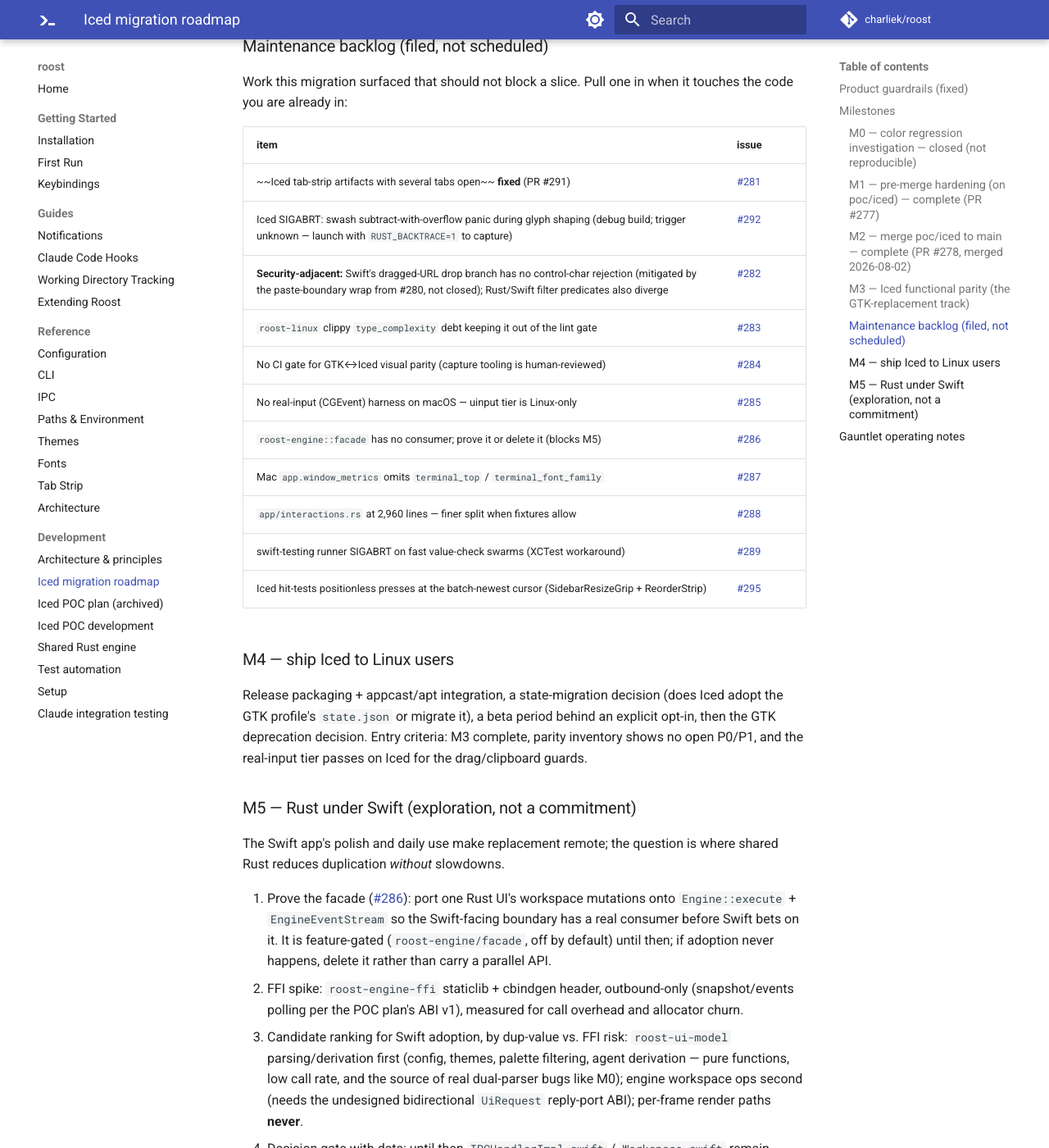
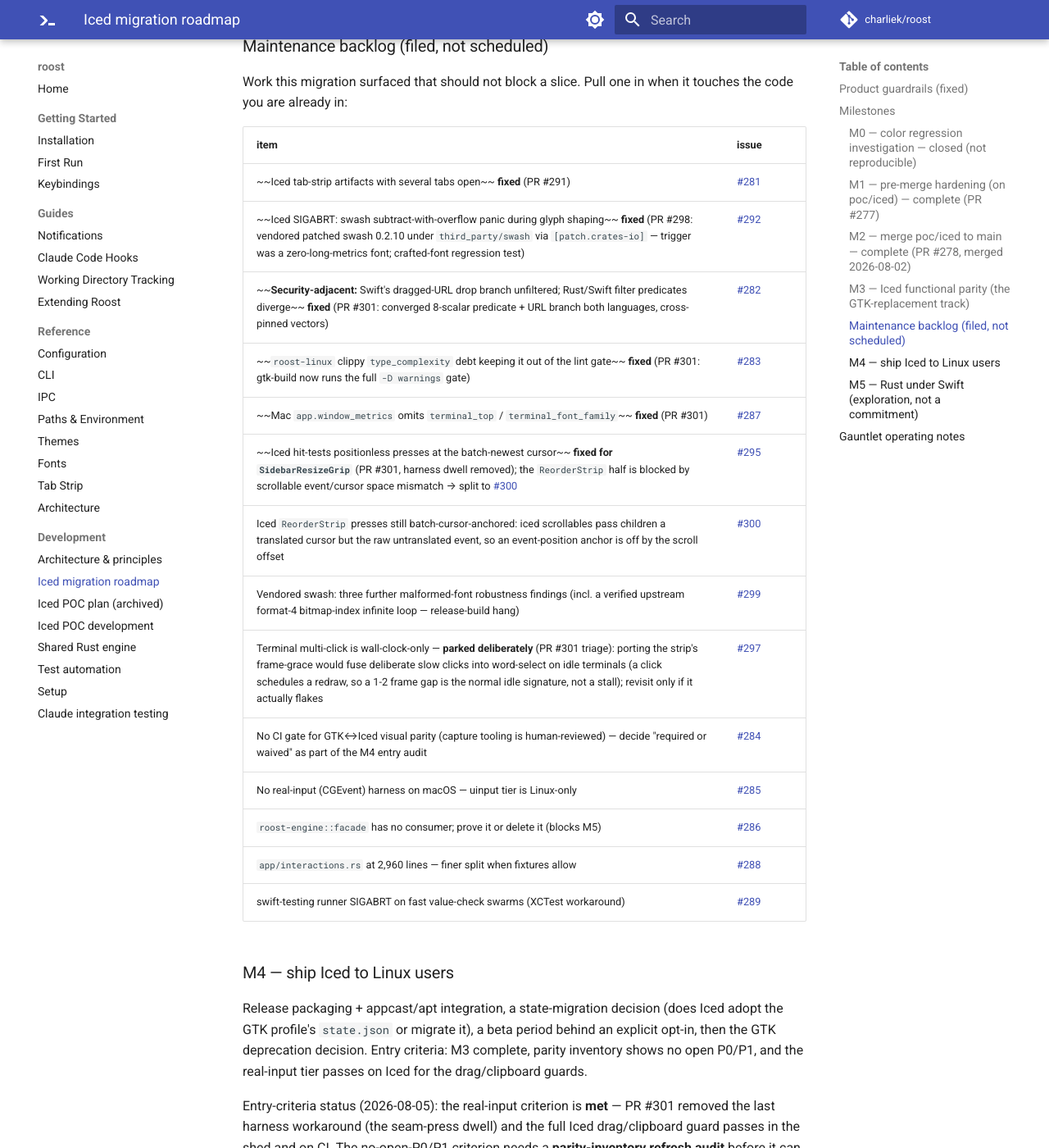
Before and after one commit to charliek/roost, an MkDocs documentation site: the page built from docs/development/iced-migration-roadmap.md, in a window 1280 px wide and 1400 px high, scrolled down 4254 px. Shown: the whole window at 82% size. Built offline with MkDocs 1.6.1 and Material for MkDocs 9.7.7, drawn with Linux system fonts in a browser that asks for light colours; comment, search, counter and statistics services are not loaded; some of the changed text lies outside the part shown.

Commit message:
docs: roadmap backlog + M4 status after the plan 013/014 closeout passes
Backlog table catches up with PRs #298/#301: #292/#282/#283/#287 fixed,
#295 fixed for the grip with the strip half split to #300 (scrollable
event/cursor space mismatch), new rows for #299 (vendored-swash
robustness follow-ups) and #297's deliberate park (idle-fuse analysis).
M4 entry criteria annotated: the real-input criterion is met; the
no-P0/P1 criterion needs a parity-inventory refresh audit (rows predate
shipped slices) which should also decide #284.

Co-Authored-By: Claude Fable 5 <noreply@anthropic.com>
Claude-Session: https://claude.ai/code/session_01WLKWsLV45DAk61xG6Utj3e

```diff
--- a/docs/development/iced-migration-roadmap.md
+++ b/docs/development/iced-migration-roadmap.md
@@ -193,16 +193,19 @@ when it touches the code you are already in:
 | item | issue |
 |---|---|
 | ~~Iced tab-strip artifacts with several tabs open~~ **fixed** (PR #291) | [#281] |
-| Iced SIGABRT: swash subtract-with-overflow panic during glyph shaping (debug build; trigger unknown — launch with `RUST_BACKTRACE=1` to capture) | [#292] |
-| **Security-adjacent:** Swift's dragged-URL drop branch has no control-char rejection (mitigated by the paste-boundary wrap from #280, not closed); Rust/Swift filter predicates also diverge | [#282] |
-| `roost-linux` clippy `type_complexity` debt keeping it out of the lint gate | [#283] |
-| No CI gate for GTK↔Iced visual parity (capture tooling is human-reviewed) | [#284] |
+| ~~Iced SIGABRT: swash subtract-with-overflow panic during glyph shaping~~ **fixed** (PR #298: vendored patched swash 0.2.10 under `third_party/swash` via `[patch.crates-io]` — trigger was a zero-long-metrics font; crafted-font regression test) | [#292] |
+| ~~**Security-adjacent:** Swift's dragged-URL drop branch unfiltered; Rust/Swift filter predicates diverge~~ **fixed** (PR #301: converged 8-scalar predicate + URL branch both languages, cross-pinned vectors) | [#282] |
+| ~~`roost-linux` clippy `type_complexity` debt keeping it out of the lint gate~~ **fixed** (PR #301: gtk-build now runs the full `-D warnings` gate) | [#283] |
+| ~~Mac `app.window_metrics` omits `terminal_top` / `terminal_font_family`~~ **fixed** (PR #301) | [#287] |
+| ~~Iced hit-tests positionless presses at the batch-newest cursor~~ **fixed for `SidebarResizeGrip`** (PR #301, harness dwell removed); the `ReorderStrip` half is blocked by scrollable event/cursor space mismatch → split to [#300] | [#295] |
+| Iced `ReorderStrip` presses still batch-cursor-anchored: iced scrollables pass children a translated cursor but the raw untranslated event, so an event-position anchor is off by the scroll offset | [#300] |
+| Vendored swash: three further malformed-font robustness findings (incl. a verified upstream format-4 bitmap-index infinite loop — release-build hang) | [#299] |
+| Terminal multi-click is wall-clock-only — **parked deliberately** (PR #301 triage): porting the strip's frame-grace would fuse deliberate slow clicks into word-select on idle terminals (a click schedules a redraw, so a 1-2 frame gap is the normal idle signature, not a stall); revisit only if it actually flakes | [#297] |
+| No CI gate for GTK↔Iced visual parity (capture tooling is human-reviewed) — decide "required or waived" as part of the M4 entry audit | [#284] |
 | No real-input (CGEvent) harness on macOS — uinput tier is Linux-only | [#285] |
 | `roost-engine::facade` has no consumer; prove it or delete it (blocks M5) | [#286] |
-| Mac `app.window_metrics` omits `terminal_top` / `terminal_font_family` | [#287] |
 | `app/interactions.rs` at 2,960 lines — finer split when fixtures allow | [#288] |
 | swift-testing runner SIGABRT on fast value-check swarms (XCTest workaround) | [#289] |
-| Iced hit-tests positionless presses at the batch-newest cursor (SidebarResizeGrip + ReorderStrip) | [#295] |
 
 [#281]: https://github.com/charliek/roost/issues/281
 [#282]: https://github.com/charliek/roost/issues/282
@@ -215,6 +218,9 @@ when it touches the code you are already in:
 [#289]: https://github.com/charliek/roost/issues/289
 [#292]: https://github.com/charliek/roost/issues/292
 [#295]: https://github.com/charliek/roost/issues/295
+[#297]: https://github.com/charliek/roost/issues/297
+[#299]: https://github.com/charliek/roost/issues/299
+[#300]: https://github.com/charliek/roost/issues/300
 
 ### M4 — ship Iced to Linux users
 
@@ -223,6 +229,16 @@ Release packaging + appcast/apt integration, a state-migration decision
 period behind an explicit opt-in, then the GTK deprecation decision. Entry
 criteria: M3 complete, parity inventory shows no open P0/P1, and the
 real-input tier passes on Iced for the drag/clipboard guards.
+
+Entry-criteria status (2026-08-05): the real-input criterion is **met** —
+PR #301 removed the last harness workaround (the seam-press dwell) and the
+full Iced drag/clipboard guard passes in the shed and on CI. The
+no-open-P0/P1 criterion needs a **parity-inventory refresh audit** before
+it can be evaluated honestly: several rows predate shipped slices (e.g.
+the sidebar-resize row still describes the fixed 220 pt width that
+plan 011/slice 3c replaced with persisted 160-400 pt). The audit should
+re-verify every row against current behavior, close what shipped, and
+decide [#284] (visual-parity CI gate: required for M4 or waived).
 
 ### M5 — Rust under Swift (exploration, not a commitment)
 
```
